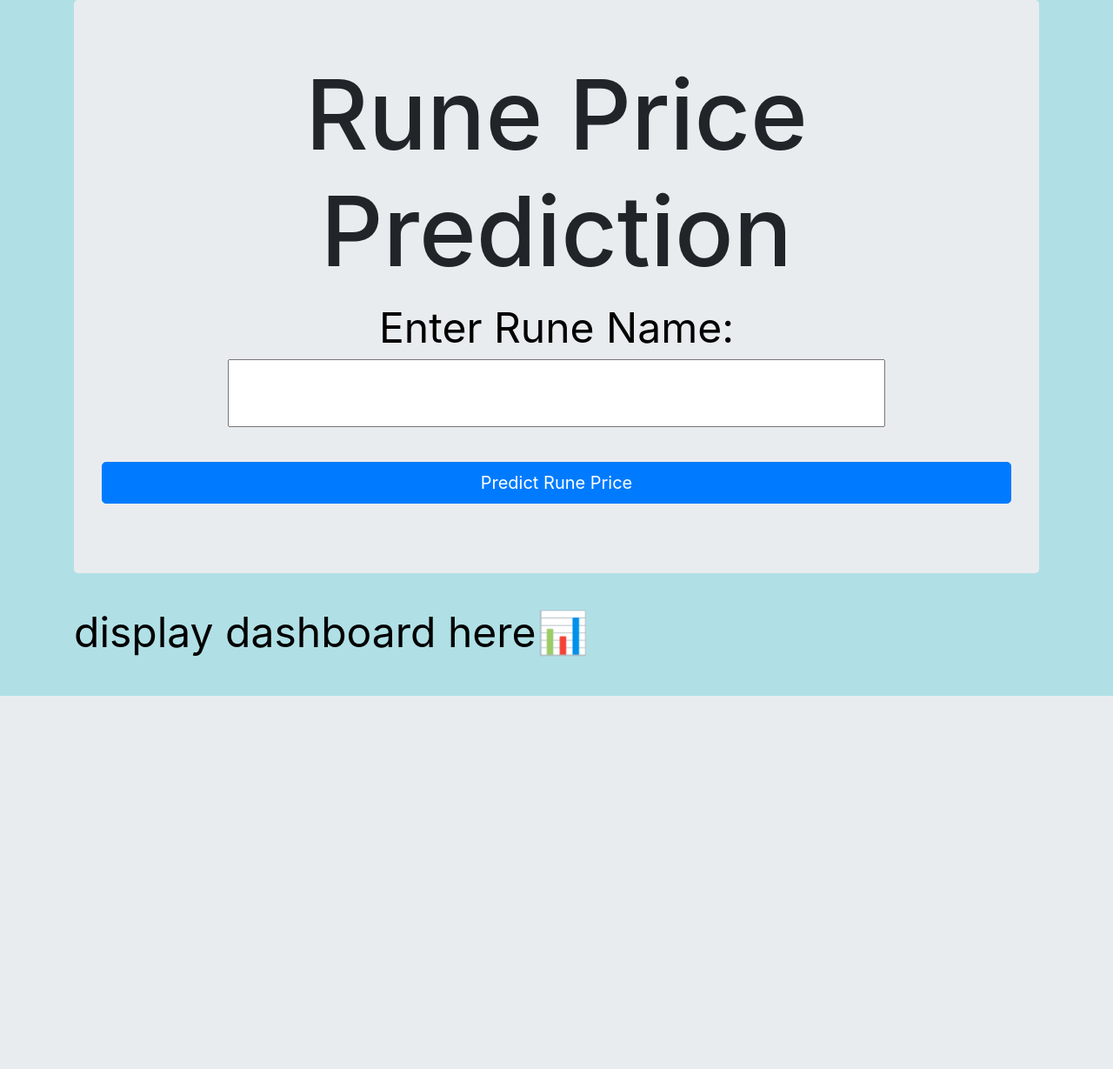
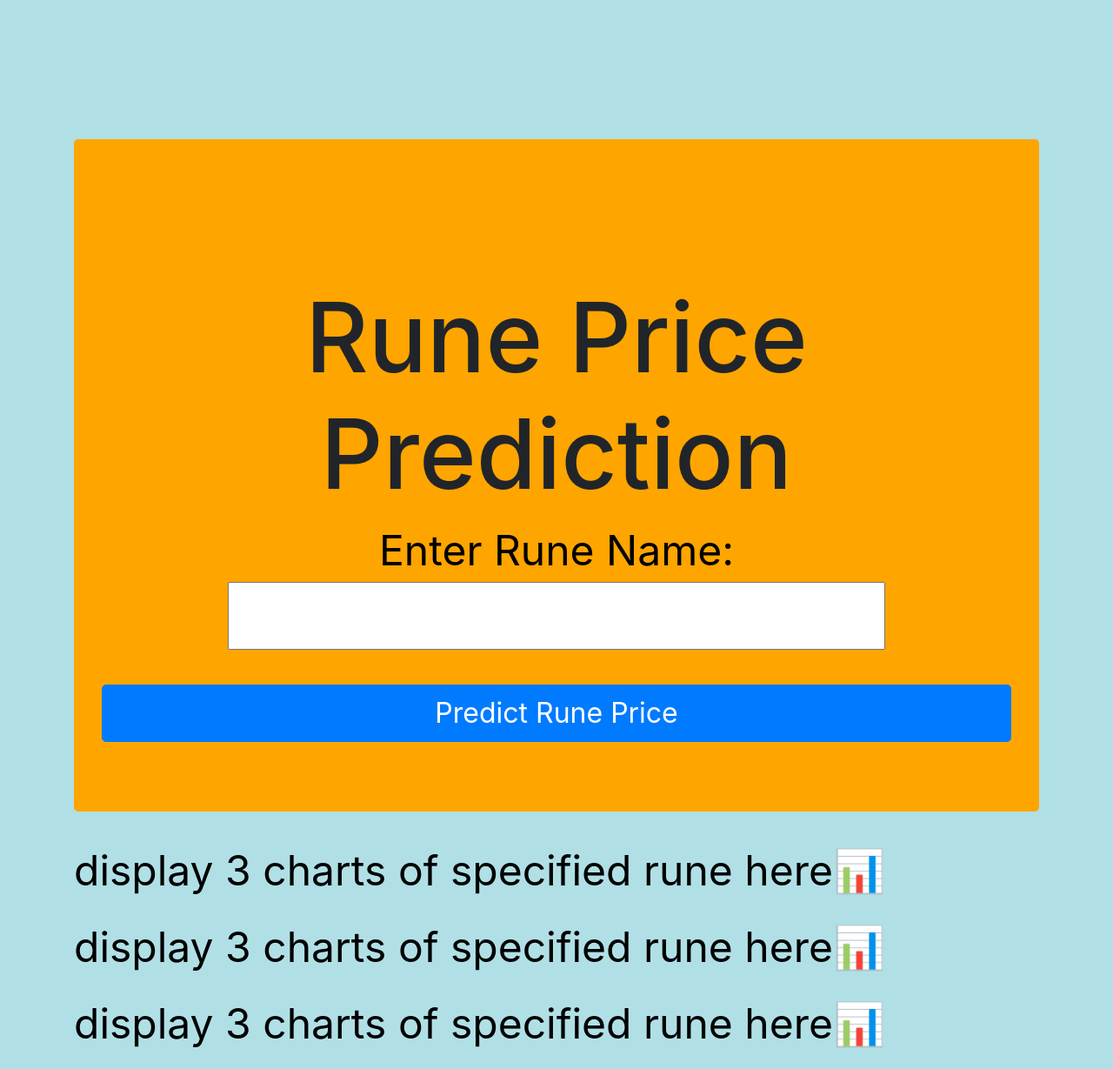
Before and after one commit to hdolci/Final_Project, a Flask app: page / in a window 1280 px wide. Shown: the whole page at 87% size. Before the commit the page ends 800 px from the top, so only its background shows below. Run offline with Flask 2, Linux system fonts and the light colour scheme; some libraries are stand-ins or nearby versions.

Commit message:
added tableu dash board to flask app

```diff
--- a/Project/folder2/templates/index.html
+++ b/Project/folder2/templates/index.html
@@ -17,12 +17,13 @@
             font-size: 7rem;
         }
 
-        container {
+        .container {
             padding-top: 10rem;
         }
 
-        jumbotron {
+        .jumbotron {
             padding-top: 10rem;
+            background-color: orange;
         }
 
         p {
@@ -30,7 +31,7 @@
             font-size: 3rem;
         }
 
-        btn {
+        .btn {
             font-size: 2rem;
         }
     </style>
@@ -51,7 +52,20 @@
 
         <div class="rune-dashboard">
             <!-- {{ rune_price_chart }} -->
-            <p>display dashboard here📊</p>
+            <p>display 3 charts of specified rune here📊</p>
+            <p>display 3 charts of specified rune here📊</p>
+            <p>display 3 charts of specified rune here📊</p>
+
+            <div class='tableauPlaceholder' id='viz1636076405867' style='position: relative'><noscript><a href='#'><img alt='OSRS Runes  ' src='https:&#47;&#47;public.tableau.com&#47;static&#47;images&#47;OS&#47;OSRSRunes&#47;Story1&#47;1_rss.png' style='border: none' /></a></noscript><object class='tableauViz' style='display:none;'><param name='host_url' value='https%3A%2F%2Fpublic.tableau.com%2F' /> <param name='embed_code_version' value='3' /> <param name='site_root' value='' /><param name='name' value='OSRSRunes&#47;Story1' /><param name='tabs' value='no' /><param name='toolbar' value='yes' /><param name='static_image' value='https:&#47;&#47;public.tableau.com&#47;static&#47;images&#47;OS&#47;OSRSRunes&#47;Story1&#47;1.png' /> <param name='animate_transition' value='yes' /><param name='display_static_image' value='yes' /><param name='display_spinner' value='yes' /><param name='display_overlay' value='yes' /><param name='display_count' value='yes' /><param name='language' value='en-US' /><param name='filter' value='publish=yes' /></object></div>
+            <script type='text/javascript'>
+                var divElement = document.getElementById('viz1636076405867');
+                var vizElement = divElement.getElementsByTagName('object')[0];
+                vizElement.style.width = '1016px';
+                vizElement.style.height = '991px';
+                var scriptElement = document.createElement('script');
+                scriptElement.src = 'https://public.tableau.com/javascripts/api/viz_v1.js';
+                vizElement.parentNode.insertBefore(scriptElement, vizElement);
+            </script>
 
         </div>
 
@@ -59,15 +73,3 @@
 </body>
 
 </html>
-
-<!-- <html>
-
-<head>
-    <title>{{ title }}</title>
-</head>
-
-<body>
-    <h1>Hello {{ username }}</h1>
-</body>
-
-</html> -->
```
